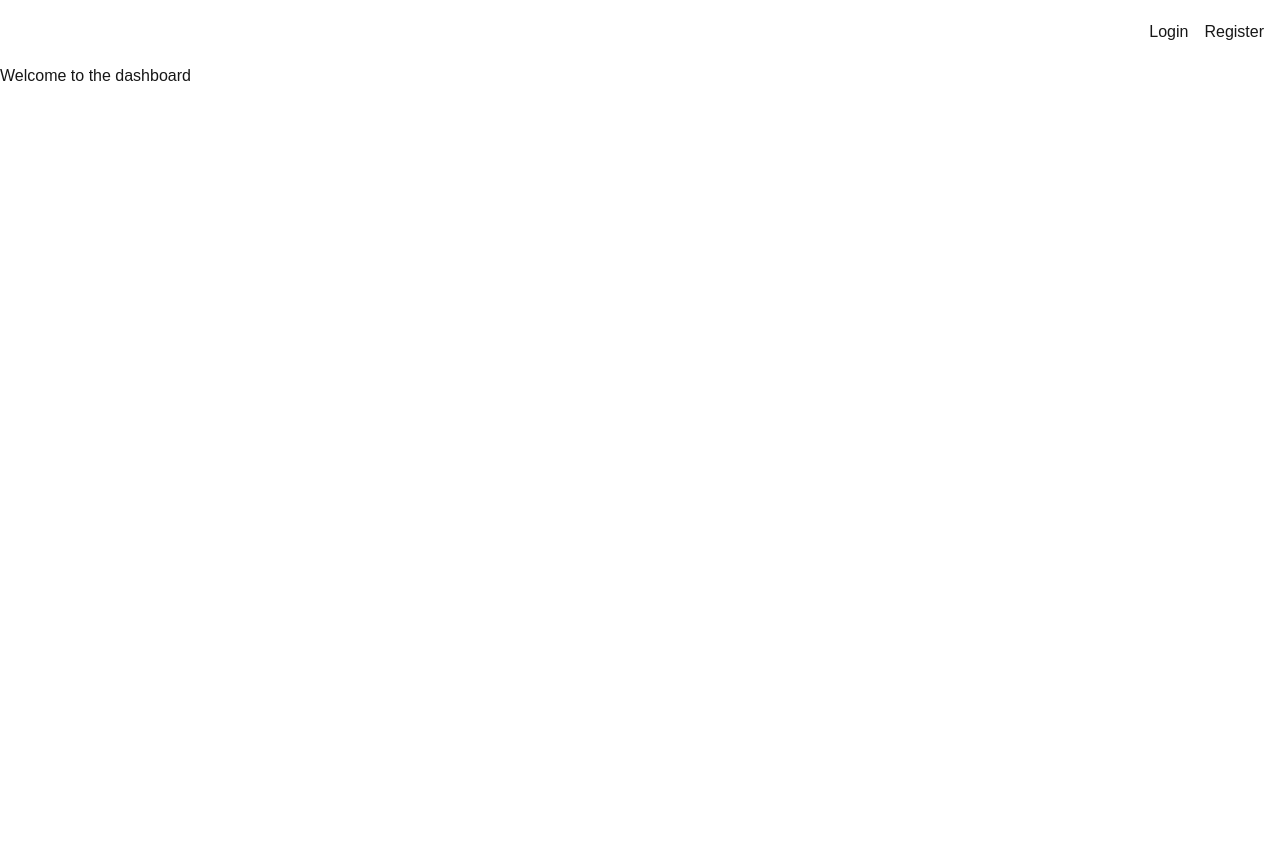
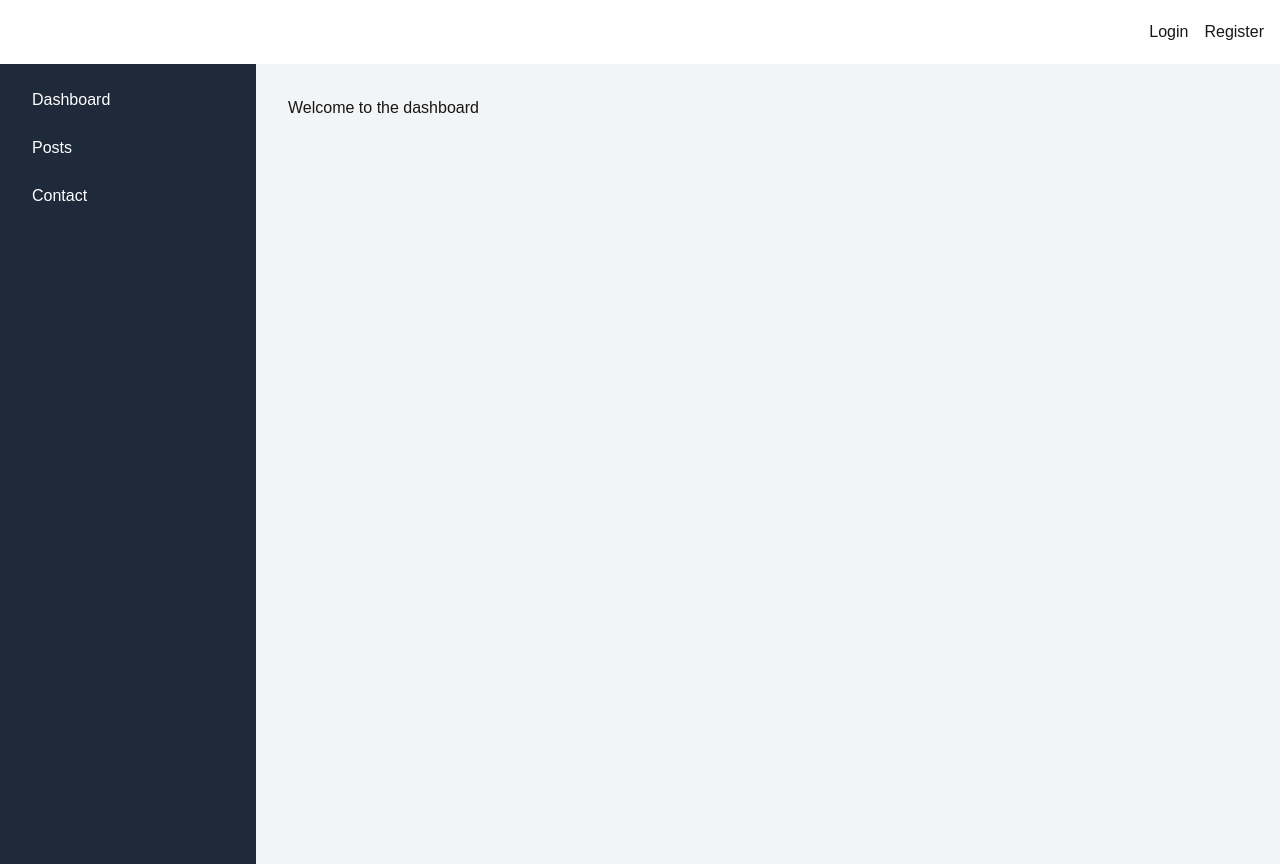
Before and after one commit to codingforentrepreneurs/usernado-clerk-x-python, a Next.js app in the folder nextjs_clerk/: page /dashboard in a window 1280 px wide. Before the commit the page ends 800 px from the top, so only its background shows below. Built offline with nearby package versions, Linux system fonts and the light colour scheme; no server answers.

Commit message:
28 - Custom Layout Designs for Routes and Users

```diff
--- a/nextjs_clerk/next.config.mjs
+++ b/nextjs_clerk/next.config.mjs
@@ -2,6 +2,11 @@
 const nextConfig = {
     async redirects() {
     return [
+        {
+            source: '/console(.*)',
+            destination: '/dashboard',
+            permanent: true,
+            },
         {
         source: '/signin',
         destination: '/login',
--- /dev/null
+++ b/nextjs_clerk/src/app/(console)/layout.jsx
@@ -0,0 +1,37 @@
+import Link from 'next/link'
+
+
+export default function DashboardLayout({ children }) {
+  return (
+    <div className="flex h-screen">
+    {/* Sidebar */}
+    <aside className="w-64 bg-gray-800 text-white p-4">
+      <nav>
+        <ul className="space-y-2">
+          <li>
+            <Link href="/dashboard" className="block py-2 px-4 hover:bg-gray-700 rounded">
+              Dashboard
+            </Link>
+          </li>
+          <li>
+            <Link href="/posts" className="block py-2 px-4 hover:bg-gray-700 rounded">
+              Posts
+            </Link>
+          </li>
+          <li>
+            <Link href="/contact" className="block py-2 px-4 hover:bg-gray-700 rounded">
+              Contact
+            </Link>
+          </li>
+
+        </ul>
+      </nav>
+    </aside>
+
+    {/* Main Content */}
+    <main className="flex-1 p-8 bg-gray-100">
+      {children}
+    </main>
+  </div>
+  )
+}
--- /dev/null
+++ b/nextjs_clerk/src/app/(console)/posts/page.jsx
@@ -0,0 +1,6 @@
+
+
+export default function PostsPage(){
+
+    return <h1>Hello World</h1>
+}
--- a/nextjs_clerk/src/middleware.js
+++ b/nextjs_clerk/src/middleware.js
@@ -2,6 +2,8 @@ import { clerkMiddleware, createRouteMatcher } from '@clerk/nextjs/server'
 
 const loginRequiredRoutes = [
   "/dashboard(.*)",
+  "/contact(.*)",
+  "/posts(.*)"
 ]
 
 const isProtectedRoute = createRouteMatcher(loginRequiredRoutes)
```
Also changed, not shown: nextjs_clerk/src/app/(console)/contact/page.jsx (renamed from nextjs_clerk/src/app/dashboard/contact/page.jsx), nextjs_clerk/src/app/(console)/dashboard/page.jsx (renamed from nextjs_clerk/src/app/dashboard/page.jsx).
